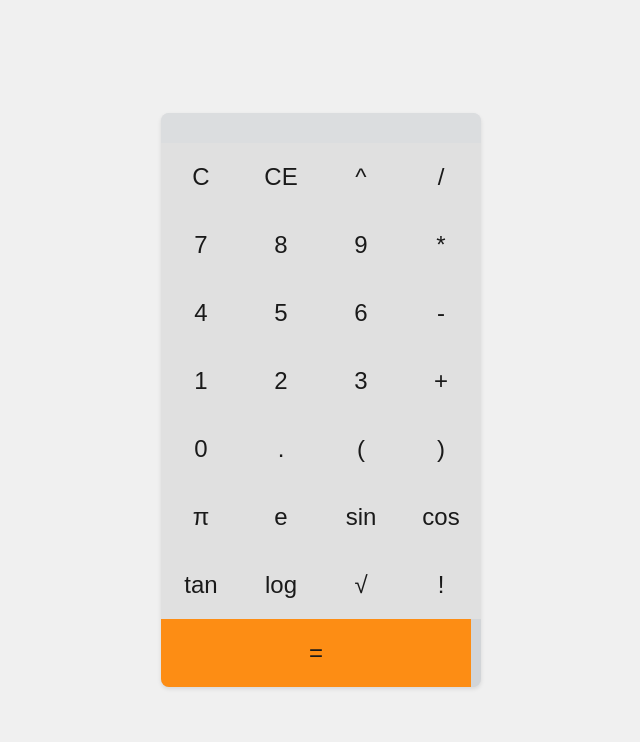
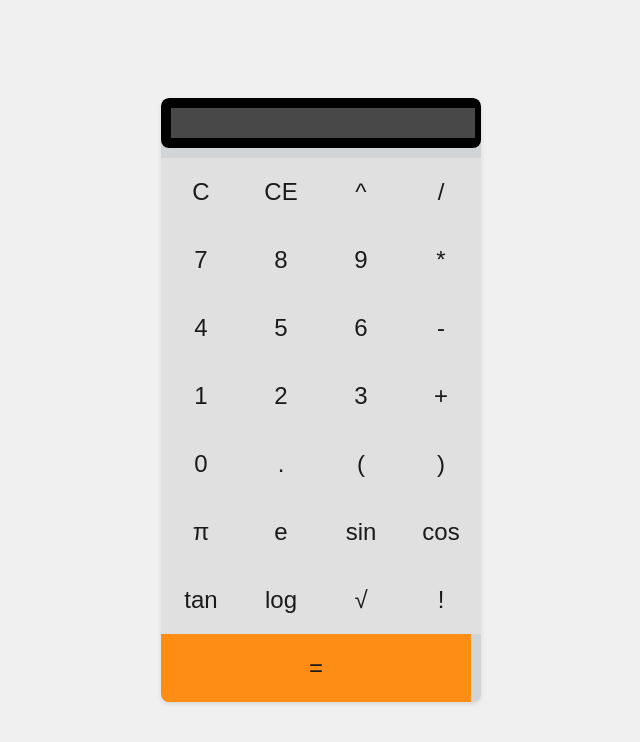
Before and after one commit to sunraja1996/Scientific-Calculator, a plain HTML site: page index.html in a window 1280 px wide. Shown: the whole page, without its empty margins (319-959 px from the left). Drawn offline with Linux system fonts and the light colour scheme.

Commit message:
screen update

```diff
--- a/style.css
+++ b/style.css
@@ -15,6 +15,14 @@ body {
   width: 320px;
 }
 
+.screen {
+  background-color: black;
+  border-radius: 8px;
+  padding: 10px;
+  text-align: right;
+  margin-bottom: 10px;
+}
+
 .screen input[type="text"] {
   width: 100%;
   height: 100%;
@@ -22,9 +30,8 @@ body {
   text-align: right;
   border: none;
   padding : 5px
-  background-color: transparent;
   font-family: "Helvetica Neue", sans-serif;
-  color: #000;
+  color: white;
 }
 
 .row {
```
